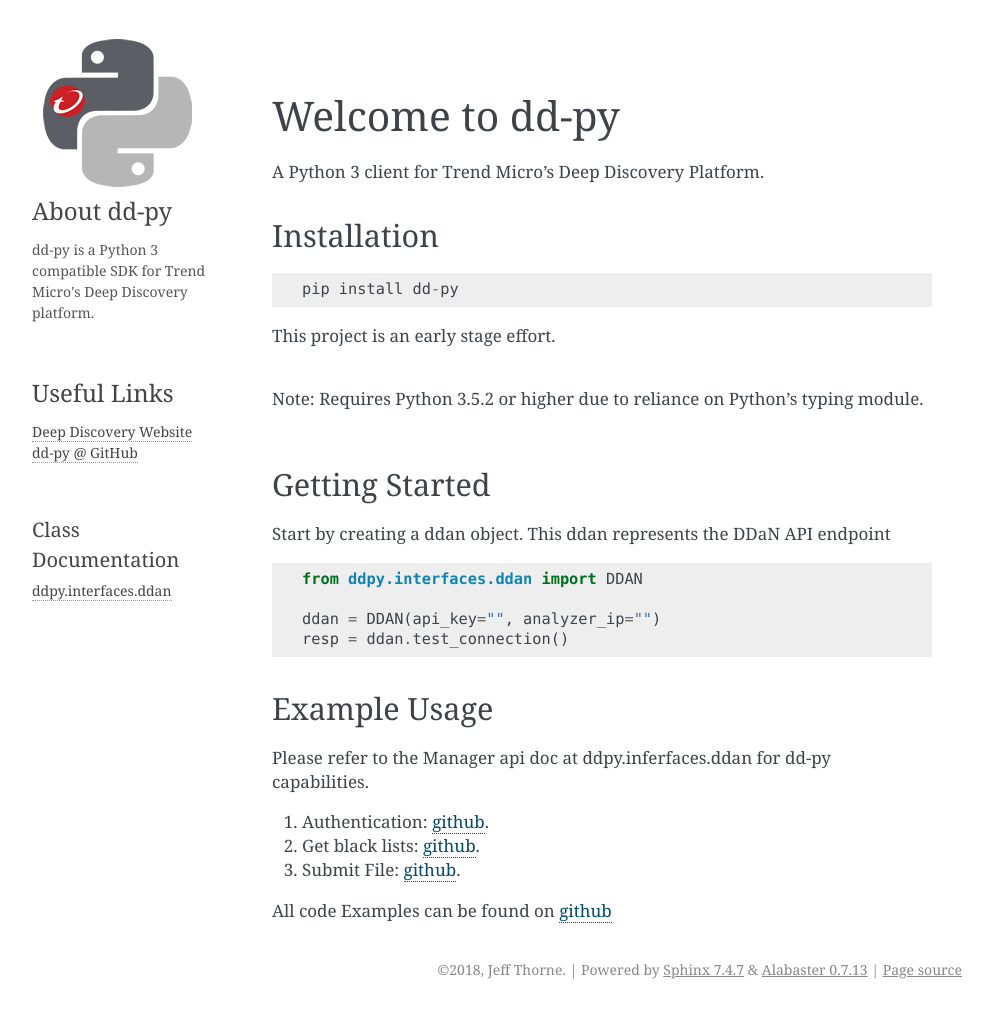
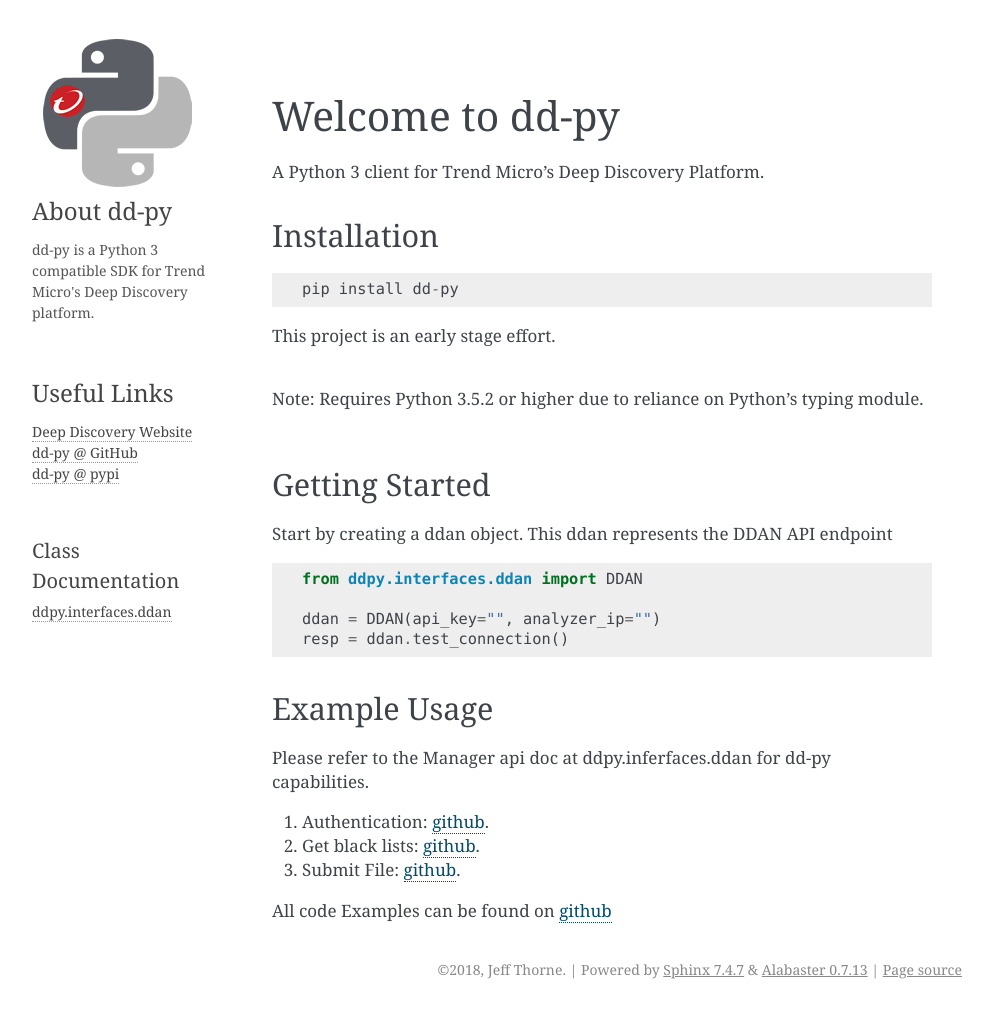
Before and after one commit to trend206/dd-py, a Sphinx documentation site: the page built from docs/source/index.rst, in a window 1280 px wide. Shown: the whole page, without its empty margins (148-1141 px from the left). Built offline with Sphinx 7.4.7, drawn with Linux system fonts in a browser that asks for light colours.

Commit message:
first commit

```diff
--- a/docs/source/_templates/sidebar.html
+++ b/docs/source/_templates/sidebar.html
@@ -12,6 +12,7 @@
 <ul>
   <li><a href="https://www.trendmicro.com/en_us/business/products/network/deep-discovery.html">Deep Discovery Website</a></li>
   <li><a href="https://github.com/trend206/dd-py">dd-py @ GitHub</a></li>
+  <li><a href="https://pypi.python.org/pypi/dd-py/">dd-py @ pypi</a></li>
 </ul>
 
 <br/><br/>
--- a/docs/source/index.rst
+++ b/docs/source/index.rst
@@ -27,7 +27,7 @@
 
 Getting Started
 ---------------
-Start by creating a ddan object. This ddan represents the DDaN API endpoint
+Start by creating a ddan object. This ddan represents the DDAN API endpoint
 
 .. code-block:: python
 
```
